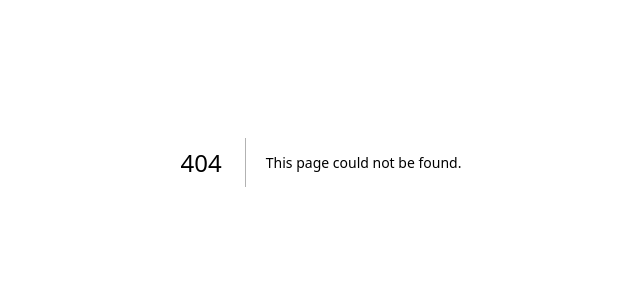
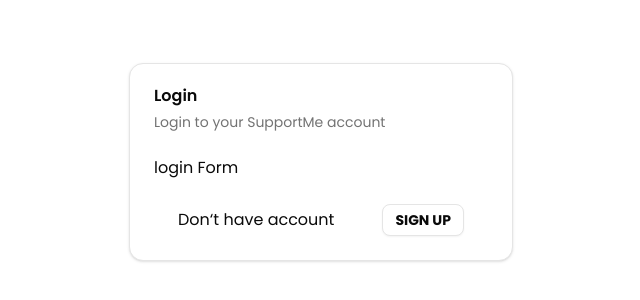
Before and after one commit to sairampoosarla/support-me-project, a Next.js app: page /login in a window 1280 px wide. Before the commit this address had no page. Shown: the part 238-538 px from the top of the page, without its empty margins (319-959 px from the left). Built offline with nearby package versions, Linux system fonts and the light colour scheme.

Commit message:
installed card component, setup the base card for login

```diff
--- /dev/null
+++ b/app/(logged-out)/login/page.tsx
@@ -0,0 +1,24 @@
+import {Card, CardContent, CardDescription, CardFooter, CardHeader, CardTitle} from "@/components/ui/card";
+import {Button} from "@/components/ui/button";
+import Link from "next/link";
+
+
+export default function LoginPage() {
+    return (
+        <>
+            <Card className="w-full max-w-sm">
+                <CardHeader>
+            <CardTitle>Login</CardTitle>
+            <CardDescription>Login to your SupportMe account</CardDescription>
+            </CardHeader>
+            <CardContent>login Form</CardContent>
+            <CardFooter className="justify-around">
+                <p>Don&lsquo;t have account</p>
+                <Button asChild variant="outline" size="sm">
+                    <Link href="/sign-up">Sign Up</Link>
+                </Button>
+            </CardFooter>
+            </Card>
+        </>
+    )
+}
--- /dev/null
+++ b/components/ui/card.tsx
@@ -0,0 +1,92 @@
+import * as React from "react"
+
+import { cn } from "@/lib/utils"
+
+function Card({ className, ...props }: React.ComponentProps<"div">) {
+  return (
+    <div
+      data-slot="card"
+      className={cn(
+        "bg-card text-card-foreground flex flex-col gap-6 rounded-xl border py-6 shadow-sm",
+        className
+      )}
+      {...props}
+    />
+  )
+}
+
+function CardHeader({ className, ...props }: React.ComponentProps<"div">) {
+  return (
+    <div
+      data-slot="card-header"
+      className={cn(
+        "@container/card-header grid auto-rows-min grid-rows-[auto_auto] items-start gap-2 px-6 has-data-[slot=card-action]:grid-cols-[1fr_auto] [.border-b]:pb-6",
+        className
+      )}
+      {...props}
+    />
+  )
+}
+
+function CardTitle({ className, ...props }: React.ComponentProps<"div">) {
+  return (
+    <div
+      data-slot="card-title"
+      className={cn("leading-none font-semibold", className)}
+      {...props}
+    />
+  )
+}
+
+function CardDescription({ className, ...props }: React.ComponentProps<"div">) {
+  return (
+    <div
+      data-slot="card-description"
+      className={cn("text-muted-foreground text-sm", className)}
+      {...props}
+    />
+  )
+}
+
+function CardAction({ className, ...props }: React.ComponentProps<"div">) {
+  return (
+    <div
+      data-slot="card-action"
+      className={cn(
+        "col-start-2 row-span-2 row-start-1 self-start justify-self-end",
+        className
+      )}
+      {...props}
+    />
+  )
+}
+
+function CardContent({ className, ...props }: React.ComponentProps<"div">) {
+  return (
+    <div
+      data-slot="card-content"
+      className={cn("px-6", className)}
+      {...props}
+    />
+  )
+}
+
+function CardFooter({ className, ...props }: React.ComponentProps<"div">) {
+  return (
+    <div
+      data-slot="card-footer"
+      className={cn("flex items-center px-6 [.border-t]:pt-6", className)}
+      {...props}
+    />
+  )
+}
+
+export {
+  Card,
+  CardHeader,
+  CardFooter,
+  CardTitle,
+  CardAction,
+  CardDescription,
+  CardContent,
+}
```
